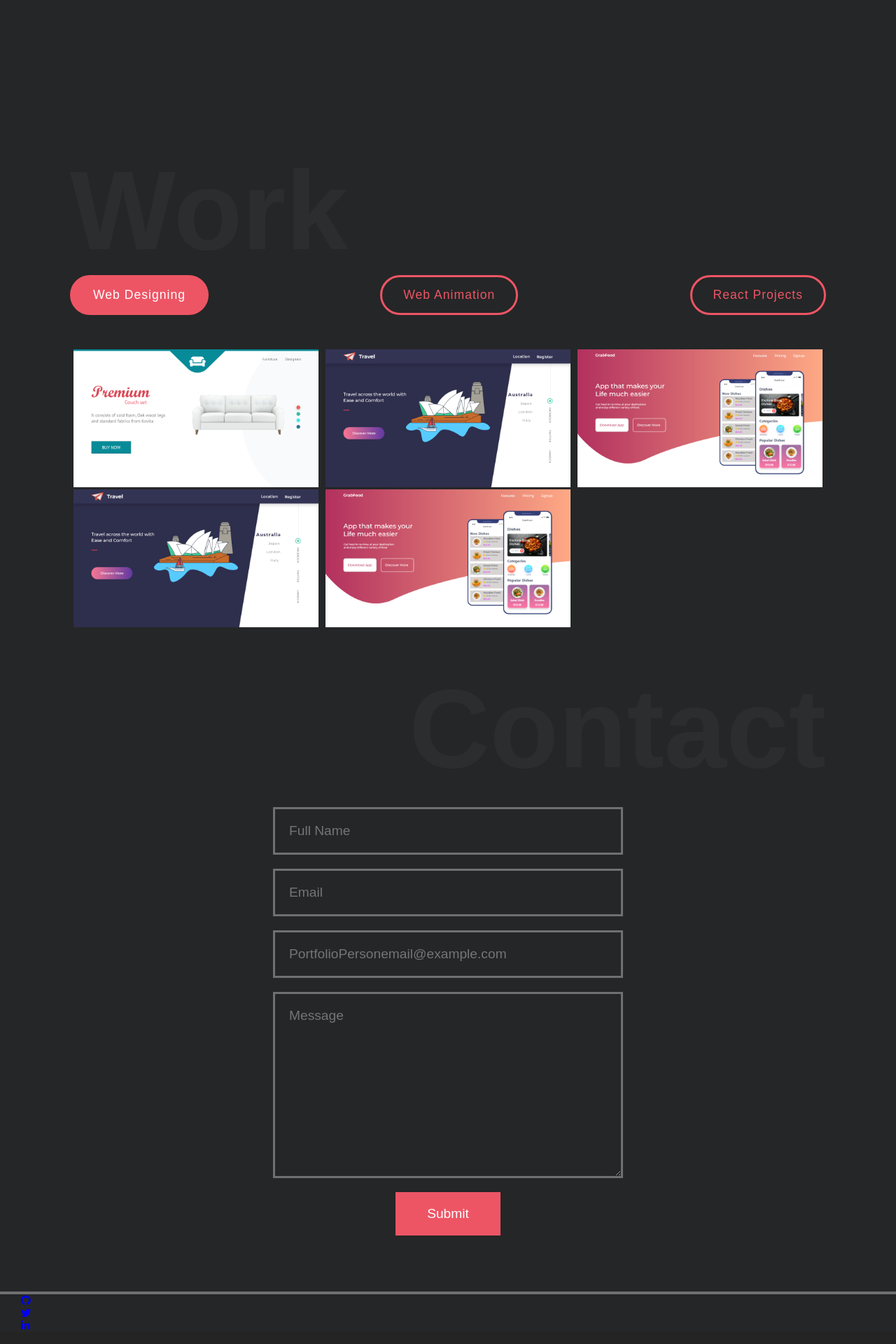
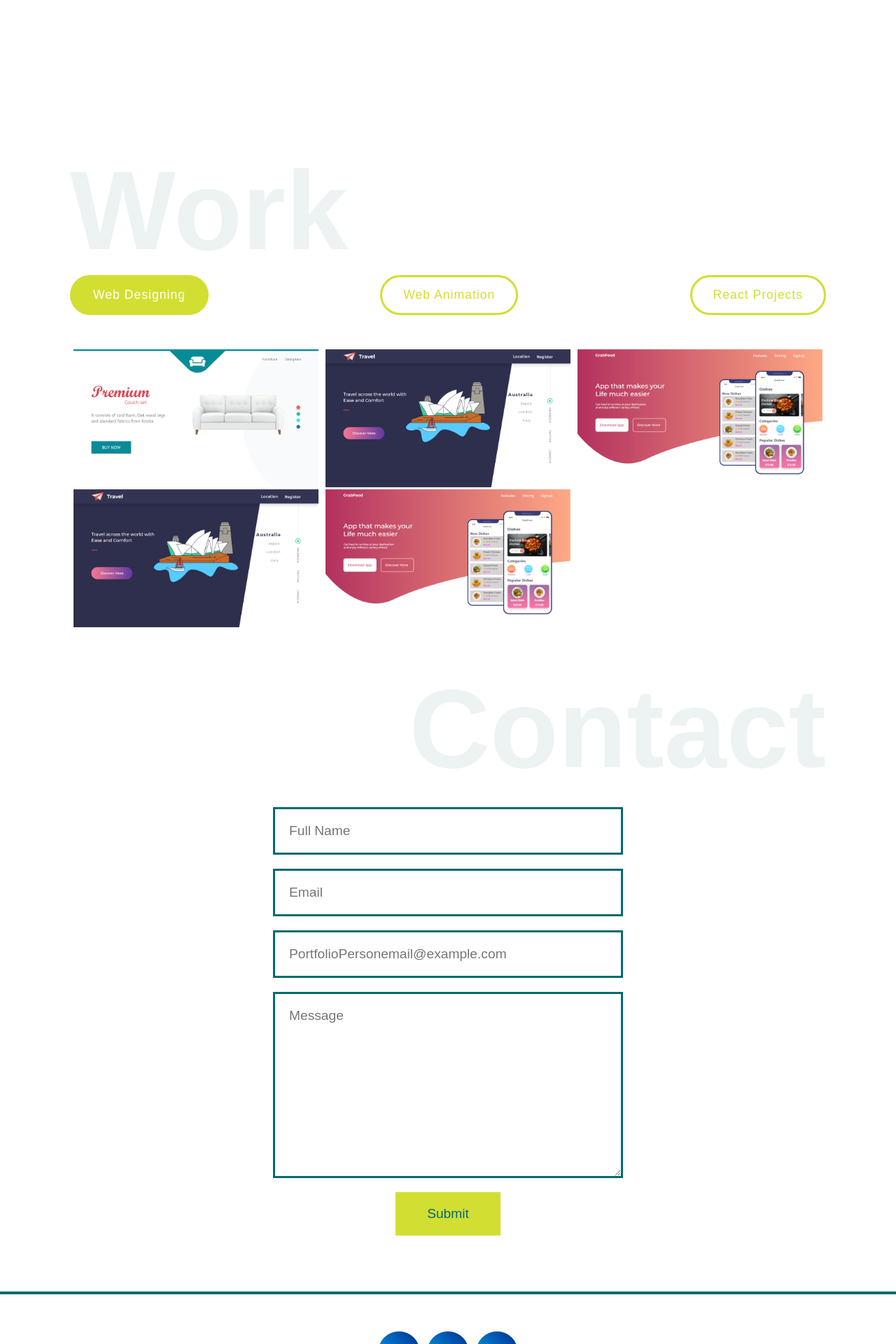
Before and after one commit to karrevi/website-personal, a PHP site: page / in a window 1280 px wide. Shown: the part 1960-3880 px from the top of the page at 70% size. Before the commit the page ends 3859 px from the top, so only its background shows below. Run offline with PHP 8.4, Linux system fonts and the light colour scheme; some libraries are stand-ins or nearby versions.

Commit message:
modified background color, added news style

```diff
--- a/css/style.css
+++ b/css/style.css
@@ -78,7 +78,7 @@ nav ul,
 }
 
 body {
-  background-color: #252627;
+  background-color: #ffffff;
 }
 
 header {
@@ -89,7 +89,7 @@ header {
 }
 
 .navbar {
-  background-color: #181818;
+  background-color: #006a71;
 }
 
 header h1,
@@ -99,7 +99,7 @@ header a,
 .skills h1,
 .work h1,
 .contact h1 {
-  color: #707070;
+  color: #5c8d89;
 }
 
 li {
@@ -126,7 +126,7 @@ a {
 }
 
 .text h1 {
-  color: #fff;
+  color: #cbeaed;
   font-size: 3rem;
   cursor: context-menu;
 }
@@ -157,8 +157,8 @@ span.m-left {
 .text a {
   padding: 12px 25px;
   background-color: none;
-  border: 3px solid #ED5565;
-  color: #ED5565;
+  border: 3px solid #d3de32;
+  color: #d3de32;
   font-size: .8rem;
   letter-spacing: 2px;
   position: relative;
@@ -174,7 +174,7 @@ span.m-left {
 
 .text a:before {
   content: '';
-  background-color: #ED5565;
+  background-color: #d3de32;
   position: absolute;
   left: 0;
   top: 0;
@@ -207,7 +207,7 @@ span.m-left {
 
 .about-me-info {
   max-width: 900px;
-  background-color: #252627;
+  background-color: #ffffdd;
   box-shadow: 0 0 1.2rem rgba(0, 0, 0, .25);
   padding: 50px;
   position: relative;
@@ -309,13 +309,13 @@ div[class^='bar-'] {
 
 .work-category button {
   text-transform: capitalize;
-  border: 3px solid #ED5565;
+  border: 3px solid #d3de32;
   padding: 15px 30px;
   border-radius: 50px;
-  color: #ED5565;
+  color: #d3de32;
   font-size: 1.1rem;
   letter-spacing: 1px;
-  background-color: #252627;
+  background-color: #ffffff;
   outline: none;
   cursor: pointer;
 }
@@ -324,7 +324,6 @@ div[class^='category-'] {
   margin-top: 50px;
   display: grid;
   grid-template-columns: repeat(auto-fill, minmax(350px, 1fr));
-  /*  propiedad reemplazada    */
 }
 
 .work a {
@@ -334,7 +333,7 @@ div[class^='category-'] {
 }
 
 .work-category .active {
-  background-color: #ED5565;
+  background-color: #d3de32;
 }
 
 button.active {
@@ -363,12 +362,12 @@ form textarea {
   display: block;
   width: 500px;
   padding: 20px;
-  background-color: #252627;
-  border: 3px solid #707070;
+  background-color: #ffffff;
+  border: 3px solid #006a71;
   margin: 20px 0;
   outline: none;
   font-size: 1.2rem;
-  color: #fff;
+  color: #006a71;
   position: relative;
   left: 50%;
   right: 50%;
@@ -377,19 +376,79 @@ form textarea {
 
 form input:last-child {
   width: 150px;
-  background-color: #ED5565;
+  background-color: #d3de32;
   border: none;
   cursor: pointer;
 }
 
 footer hr {
-  border: 2px solid #707070;
+  border: 2px solid #006a71;
   margin-top: 80px;
 }
 
-footer p {
+/* footer p {
   text-align: center;
   color: #707070;
   font-size: 1.2rem;
   padding: 30px 0;
+} */
+
+.social-container {
+  width: 400px;
+  margin: 10vh auto;
+  text-align: center
 }
+
+.social-icons {
+  padding: 0;
+  list-style: none;
+  margin: 1em
+}
+
+.social-icons li {
+  display: inline-block;
+  margin: .15em;
+  position: relative;
+  font-size: 1.2em
+}
+
+.social-icons i {
+  color: #fff;
+  position: absolute;
+  top: 21px;
+  left: 21px;
+  transition: all 265ms ease-out
+}
+
+.social-icons a {
+  display: inline-block
+}
+
+.social-icons a:before {
+  transform: scale(1);
+  -ms-transform: scale(1);
+  -webkit-transform: scale(1);
+  content: " ";
+  width: 60px;
+  height: 60px;
+  border-radius: 100%;
+  display: block;
+  background: linear-gradient(45deg, #00B5F5, #002A8F);
+  transition: all 265ms ease-out
+}
+
+.social-icons a:hover:before {
+  transform: scale(0);
+  transition: all 265ms ease-in
+}
+
+.social-icons a:hover i {
+  transform: scale(2.2);
+  -ms-transform: scale(2.2);
+  -webkit-transform: scale(2.2);
+  color: #00B5F5;
+  background: -webkit-linear-gradient(45deg, #00B5F5, #002A8F);
+  -webkit-background-clip: text;
+  -webkit-text-fill-color: transparent;
+  transition: all 265ms ease-in
+}
```
